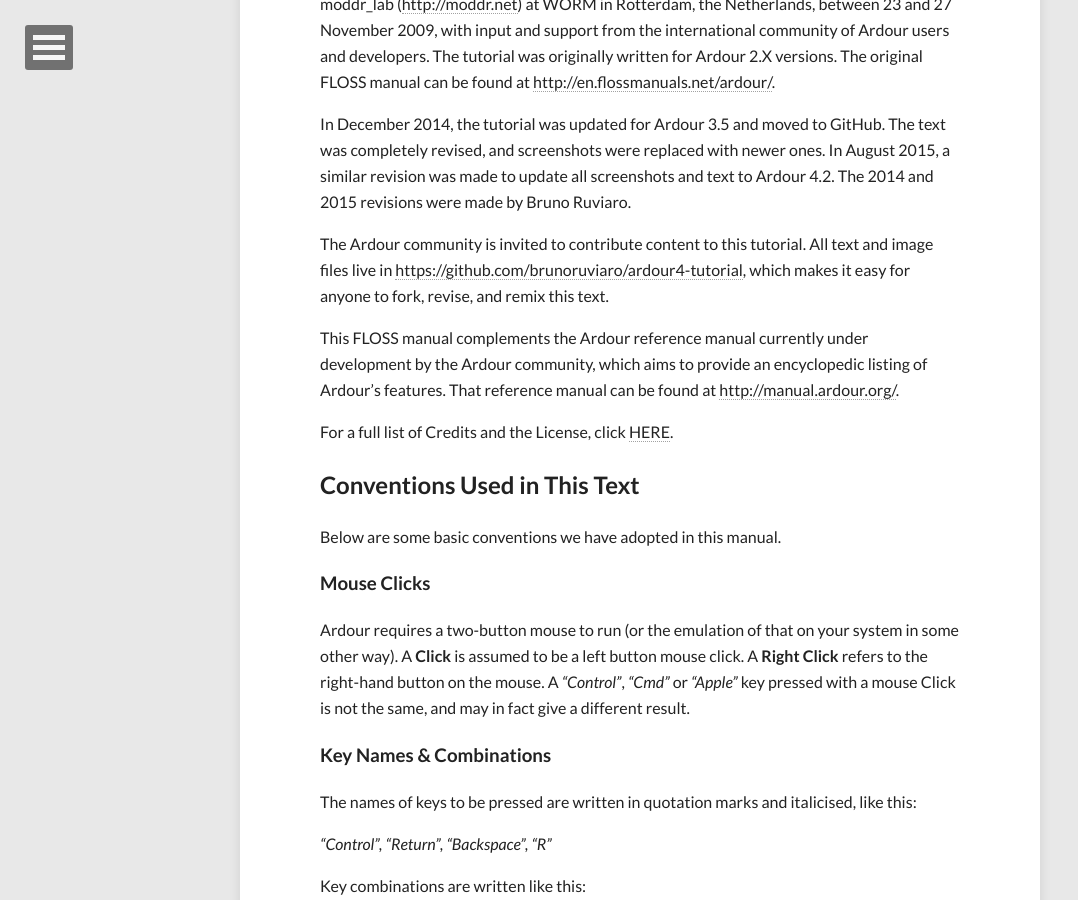
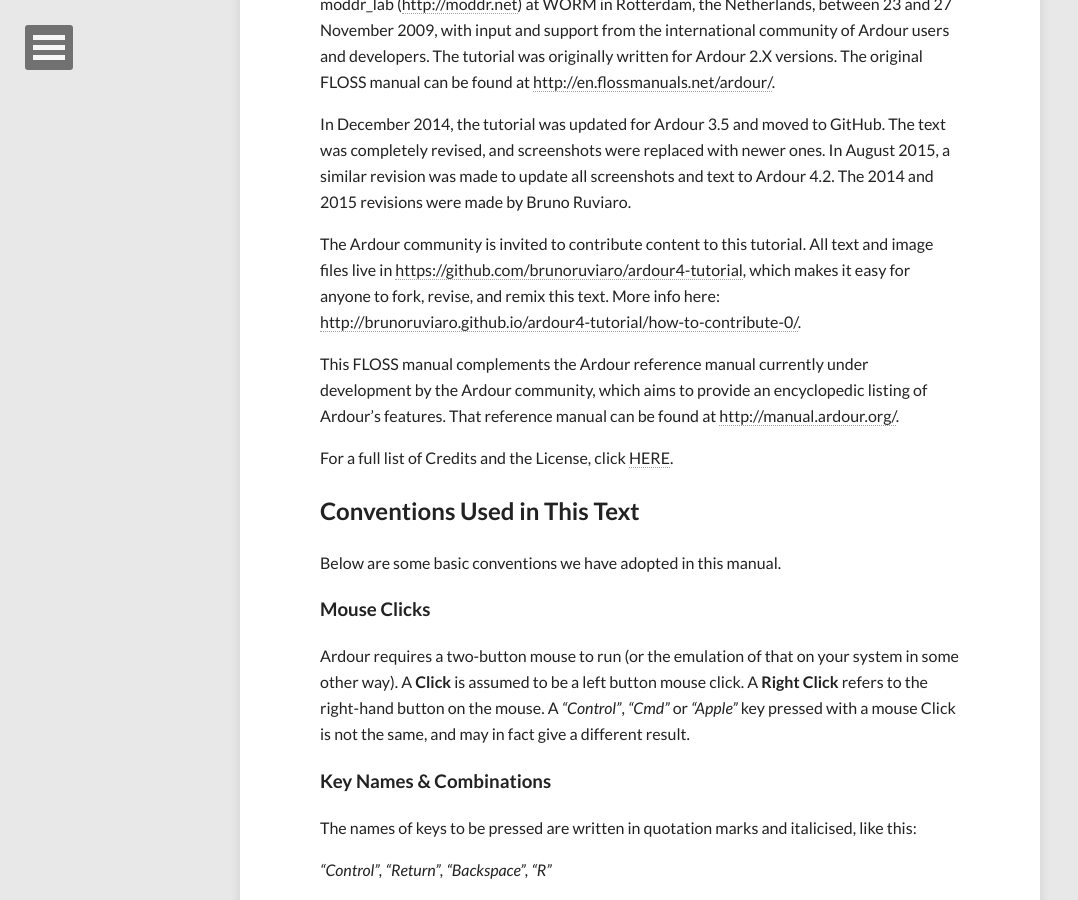
Before and after one commit to brunoruviaro/ardour4-tutorial, a Jekyll site: the page built from _posts/2014-12-30-about-this-tutorial.md, in a window 1280 px wide and 900 px high, scrolled down 884 px. Shown: the whole window, without its empty margins (0-1078 px from the left). Built offline with Jekyll 4.4.1, drawn with Linux system fonts in a browser that asks for light colours; nearby versions of some CDN libraries.

Commit message:
Add contribute info

```diff
--- a/_posts/2014-12-30-about-this-tutorial.md
+++ b/_posts/2014-12-30-about-this-tutorial.md
@@ -31,7 +31,7 @@
 In December 2014, the tutorial was updated for Ardour 3.5 and moved to GitHub. The text was completely revised, and screenshots were replaced with newer ones. In August 2015, a similar revision was made to update all screenshots and text to Ardour 4.2. The 2014 and 2015 revisions were made by Bruno Ruviaro.
 
 The Ardour community is invited to contribute content to this tutorial.
-All text and image files live in [https://github.com/brunoruviaro/ardour4-tutorial](https://github.com/brunoruviaro/ardour4-tutorial), which makes it easy for anyone to fork, revise, and remix this text.
+All text and image files live in [https://github.com/brunoruviaro/ardour4-tutorial](https://github.com/brunoruviaro/ardour4-tutorial), which makes it easy for anyone to fork, revise, and remix this text. More info here: [http://brunoruviaro.github.io/ardour4-tutorial/how-to-contribute-0/](http://brunoruviaro.github.io/ardour4-tutorial/how-to-contribute-0/).
 
 This FLOSS manual complements the Ardour reference manual currently
 under development by the Ardour community, which aims to provide an
```
